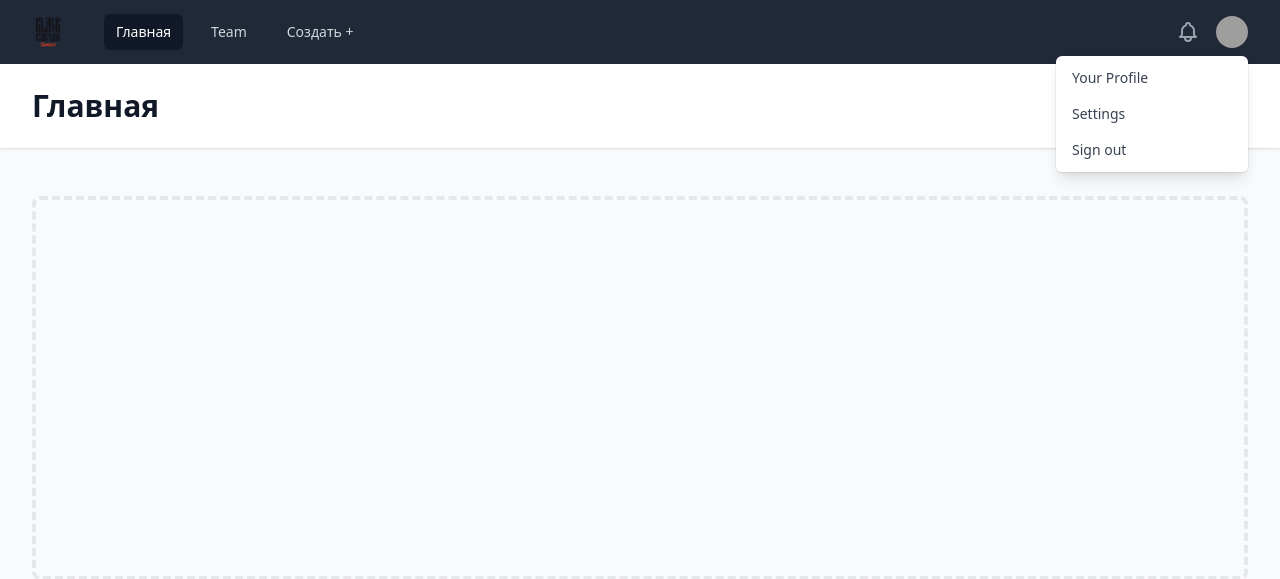
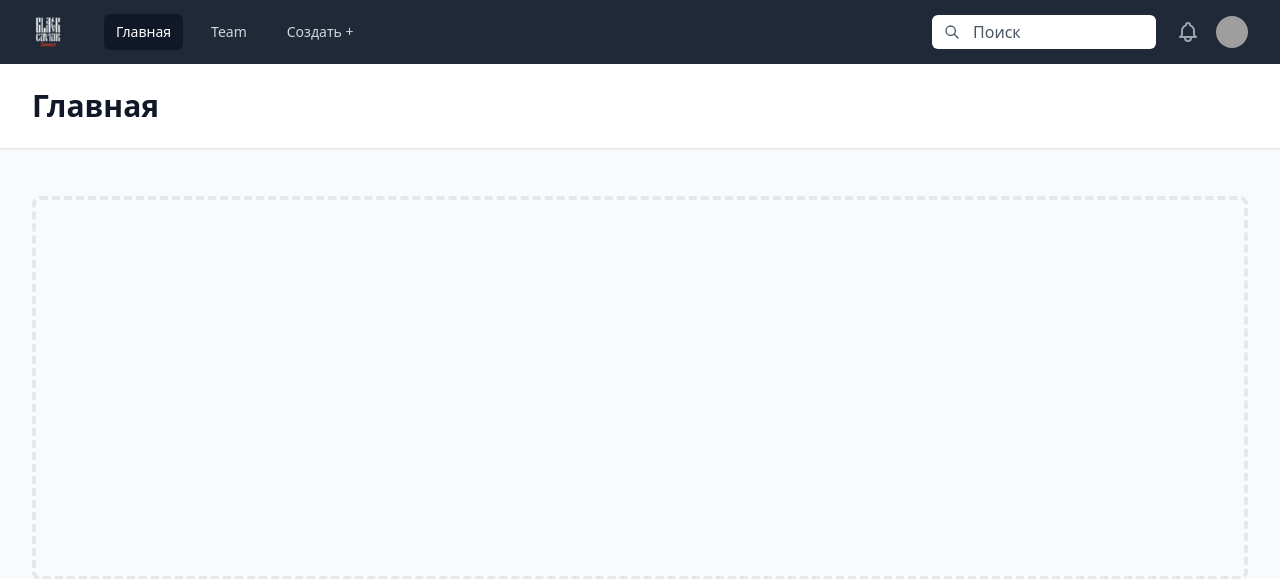
Before and after one commit to CrazyOlolosh/corporate-wiki, a Flask app: page / in a window 1280 px wide. Shown: the top 579 px of the page. Run offline with Flask 2, Linux system fonts and the light colour scheme; the visitor is signed in with stand-in values (Sample User, id 1); data comes from the database, SQL or seed files in the repository; some libraries are stand-ins or nearby versions; grey boxes are pictures that could not be loaded.

Commit message:
Update index.html

```diff
--- a/templates/index.html
+++ b/templates/index.html
@@ -13,35 +13,55 @@
                 <div class="flex items-center justify-between h-16">
                     <div class="flex items-center">
                         <div class="flex-shrink-0">
-                  <img class="h-8 w-8" src="./static/logo.png" alt="Workflow">
+                            <img class="h-8 w-8" src="./static/logo-w.png" alt="Workflow">
                         </div>
                         <div class="hidden md:block">
                             <div class="ml-10 flex items-baseline space-x-4">
                                 <!-- Current: "bg-gray-900 text-white", Default: "text-gray-300 hover:bg-gray-700 hover:text-white" -->
-                    <a href="#" class="bg-gray-900 text-white px-3 py-2 rounded-md text-sm font-medium" aria-current="page">Главная</a>
+                                <a href="./" class="bg-gray-900 text-white px-3 py-2 rounded-md text-sm font-medium"
+                                    aria-current="page">Главная</a>
 
-                    <a href="#" class="text-gray-300 hover:bg-gray-700 hover:text-white px-3 py-2 rounded-md text-sm font-medium">Team</a>
+                                <a href="#"
+                                    class="text-gray-300 hover:bg-gray-700 hover:text-white px-3 py-2 rounded-md text-sm font-medium">Team</a>
 
-                    <a href="#" class="text-gray-300 hover:bg-gray-700 hover:text-white px-3 py-2 rounded-md text-sm font-medium">Создать +</a>
+                                <a href="#"
+                                    class="text-gray-300 hover:bg-gray-700 hover:text-white px-3 py-2 rounded-md text-sm font-medium">Создать
+                                    +</a>
                             </div>
                         </div>
                     </div>
                     <div class="hidden md:block">
                         <div class="ml-4 flex items-center md:ml-6">
-                  <button type="button" class="bg-gray-800 p-1 rounded-full text-gray-400 hover:text-white focus:outline-none focus:ring-2 focus:ring-offset-2 focus:ring-offset-gray-800 focus:ring-white">
+                            <div class="relative mt-4 lg:mt-0 lg:mx-4">
+                                <span class="absolute inset-y-0 left-0 flex items-center pl-3">
+                                    <svg class="w-4 h-4 text-gray-600 dark:text-gray-300" viewBox="0 0 24 24" fill="none">
+                                        <path d="M21 21L15 15M17 10C17 13.866 13.866 17 10 17C6.13401 17 3 13.866 3 10C3 6.13401 6.13401 3 10 3C13.866 3 17 6.13401 17 10Z" stroke="currentColor" stroke-width="2" stroke-linecap="round" stroke-linejoin="round"></path>
+                                    </svg>
+                                </span>
+
+                                <input type="text" class="w-full py-1 pl-10 pr-4 text-gray-700 placeholder-gray-600 bg-white border-b border-gray-600 dark:placeholder-gray-300 dark:focus:border-gray-300 lg:w-56 lg:border-transparent dark:bg-gray-800 dark:text-gray-300 focus:outline-none focus:border-gray-600 rounded-md" placeholder="Поиск">
+                            </div>
+                            <button type="button"
+                                class="bg-gray-800 p-1 rounded-full text-gray-400 hover:text-white focus:outline-none focus:ring-2 focus:ring-offset-2 focus:ring-offset-gray-800 focus:ring-white">
                                 <span class="sr-only">View notifications</span>
                                 <!-- Heroicon name: outline/bell -->
-                    <svg class="h-6 w-6" xmlns="http://www.w3.org/2000/svg" fill="none" viewBox="0 0 24 24" stroke-width="2" stroke="currentColor" aria-hidden="true">
-                      <path stroke-linecap="round" stroke-linejoin="round" d="M15 17h5l-1.405-1.405A2.032 2.032 0 0118 14.158V11a6.002 6.002 0 00-4-5.659V5a2 2 0 10-4 0v.341C7.67 6.165 6 8.388 6 11v3.159c0 .538-.214 1.055-.595 1.436L4 17h5m6 0v1a3 3 0 11-6 0v-1m6 0H9" />
+                                <svg class="h-6 w-6" xmlns="http://www.w3.org/2000/svg" fill="none" viewBox="0 0 24 24"
+                                    stroke-width="2" stroke="currentColor" aria-hidden="true">
+                                    <path stroke-linecap="round" stroke-linejoin="round"
+                                        d="M15 17h5l-1.405-1.405A2.032 2.032 0 0118 14.158V11a6.002 6.002 0 00-4-5.659V5a2 2 0 10-4 0v.341C7.67 6.165 6 8.388 6 11v3.159c0 .538-.214 1.055-.595 1.436L4 17h5m6 0v1a3 3 0 11-6 0v-1m6 0H9" />
                                 </svg>
                             </button>
 
                             <!-- Profile dropdown -->
                             <div class="ml-3 relative">
                                 <div>
-                      <button type="button" class="max-w-xs bg-gray-800 rounded-full flex items-center text-sm focus:outline-none focus:ring-2 focus:ring-offset-2 focus:ring-offset-gray-800 focus:ring-white" id="user-menu-button" aria-expanded="false" aria-haspopup="true">
+                                    <button type="button" onclick="dropdownHandler(this)"
+                                        class="max-w-xs bg-gray-800 rounded-full flex items-center text-sm focus:outline-none focus:ring-2 focus:ring-offset-2 focus:ring-offset-gray-800 focus:ring-white"
+                                        id="user-menu-button" aria-expanded="false" aria-haspopup="true">
                                         <span class="sr-only">Open user menu</span>
-                        <img class="h-8 w-8 rounded-full" src="https://images.unsplash.com/photo-1472099645785-5658abf4ff4e?ixlib=rb-1.2.1&ixid=eyJhcHBfaWQiOjEyMDd9&auto=format&fit=facearea&facepad=2&w=256&h=256&q=80" alt="">
+                                        <img class="h-8 w-8 rounded-full"
+                                            src="https://images.unsplash.com/photo-1472099645785-5658abf4ff4e?ixlib=rb-1.2.1&ixid=eyJhcHBfaWQiOjEyMDd9&auto=format&fit=facearea&facepad=2&w=256&h=256&q=80"
+                                            alt="">
                                     </button>
                                 </div>
 
@@ -55,27 +75,35 @@
                         From: "transform opacity-100 scale-100"
                         To: "transform opacity-0 scale-95"
                     -->
-                    <div class="origin-top-right absolute right-0 mt-2 w-48 rounded-md shadow-lg py-1 bg-white ring-1 ring-black ring-opacity-5 focus:outline-none" role="menu" aria-orientation="vertical" aria-labelledby="user-menu-button" tabindex="-1">
+                                <div class="hidden origin-top-right absolute right-0 mt-2 w-48 rounded-md shadow-lg py-1 bg-white ring-1 ring-black ring-opacity-5 focus:outline-none"
+                                    role="menu" aria-orientation="vertical" aria-labelledby="user-menu-button"
+                                    tabindex="-1">
                                     <!-- Active: "bg-gray-100", Not Active: "" -->
-                      <a href="#" class="block px-4 py-2 text-sm text-gray-700" role="menuitem" tabindex="-1" id="user-menu-item-0">Your Profile</a>
+                                    <a href="#" class="block px-4 py-2 text-sm text-gray-700 hover:bg-gray-300"
+                                        role="menuitem" tabindex="-1" id="user-menu-item-0">Your Profile</a>
 
-                      <a href="#" class="block px-4 py-2 text-sm text-gray-700" role="menuitem" tabindex="-1" id="user-menu-item-1">Settings</a>
+                                    <a href="#" class="block px-4 py-2 text-sm text-gray-700 hover:bg-gray-300"
+                                        role="menuitem" tabindex="-1" id="user-menu-item-1">Settings</a>
 
-                      <a href="#" class="block px-4 py-2 text-sm text-gray-700" role="menuitem" tabindex="-1" id="user-menu-item-2">Sign out</a>
+                                    <a href="./logout" class="block px-4 py-2 text-sm text-gray-700 hover:bg-gray-300"
+                                        role="menuitem" tabindex="-1" id="user-menu-item-2">Sign out</a>
                                 </div>
                             </div>
                         </div>
                     </div>
                     <div class="-mr-2 flex md:hidden">
                         <!-- Mobile menu button -->
-                <button type="button" class="bg-gray-800 inline-flex items-center justify-center p-2 rounded-md text-gray-400 hover:text-white hover:bg-gray-700 focus:outline-none focus:ring-2 focus:ring-offset-2 focus:ring-offset-gray-800 focus:ring-white" aria-controls="mobile-menu" aria-expanded="false">
+                        <button type="button"
+                            class="bg-gray-800 inline-flex items-center justify-center p-2 rounded-md text-gray-400 hover:text-white hover:bg-gray-700 focus:outline-none focus:ring-2 focus:ring-offset-2 focus:ring-offset-gray-800 focus:ring-white"
+                            aria-controls="mobile-menu" aria-expanded="false">
                             <span class="sr-only">Open main menu</span>
                             <!--
                     Heroicon name: outline/menu
 
                     Menu open: "hidden", Menu closed: "block"
                   -->
-                  <svg class="block h-6 w-6" xmlns="http://www.w3.org/2000/svg" fill="none" viewBox="0 0 24 24" stroke-width="2" stroke="currentColor" aria-hidden="true">
+                            <svg class="block h-6 w-6" xmlns="http://www.w3.org/2000/svg" fill="none"
+                                viewBox="0 0 24 24" stroke-width="2" stroke="currentColor" aria-hidden="true">
                                 <path stroke-linecap="round" stroke-linejoin="round" d="M4 6h16M4 12h16M4 18h16" />
                             </svg>
                             <!--
@@ -83,7 +111,8 @@
 
                     Menu open: "block", Menu closed: "hidden"
                   -->
-                  <svg class="hidden h-6 w-6" xmlns="http://www.w3.org/2000/svg" fill="none" viewBox="0 0 24 24" stroke-width="2" stroke="currentColor" aria-hidden="true">
+                            <svg class="hidden h-6 w-6" xmlns="http://www.w3.org/2000/svg" fill="none"
+                                viewBox="0 0 24 24" stroke-width="2" stroke="currentColor" aria-hidden="true">
                                 <path stroke-linecap="round" stroke-linejoin="round" d="M6 18L18 6M6 6l12 12" />
                             </svg>
                         </button>
@@ -95,39 +124,49 @@
             <div class="md:hidden" id="mobile-menu">
                 <div class="px-2 pt-2 pb-3 space-y-1 sm:px-3">
                     <!-- Current: "bg-gray-900 text-white", Default: "text-gray-300 hover:bg-gray-700 hover:text-white" -->
-              <a href="#" class="bg-gray-900 text-white block px-3 py-2 rounded-md text-base font-medium" aria-current="page">Dashboard</a>
+                    <a href="#" class="bg-gray-900 text-white block px-3 py-2 rounded-md text-base font-medium"
+                        aria-current="page">Главная</a>
 
-              <a href="#" class="text-gray-300 hover:bg-gray-700 hover:text-white block px-3 py-2 rounded-md text-base font-medium">Team</a>
+                    <a href="#"
+                        class="text-gray-300 hover:bg-gray-700 hover:text-white block px-3 py-2 rounded-md text-base font-medium">Team</a>
 
-              <a href="#" class="text-gray-300 hover:bg-gray-700 hover:text-white block px-3 py-2 rounded-md text-base font-medium">Projects</a>
-
-              <a href="#" class="text-gray-300 hover:bg-gray-700 hover:text-white block px-3 py-2 rounded-md text-base font-medium">Calendar</a>
-
-              <a href="#" class="text-gray-300 hover:bg-gray-700 hover:text-white block px-3 py-2 rounded-md text-base font-medium">Reports</a>
+                    <a href="#"
+                        class="text-gray-300 hover:bg-gray-700 hover:text-white block px-3 py-2 rounded-md text-base font-medium">Создать
+                        +</a>
                 </div>
                 <div class="pt-4 pb-3 border-t border-gray-700">
                     <div class="flex items-center px-5">
                         <div class="flex-shrink-0">
-                  <img class="h-10 w-10 rounded-full" src="https://images.unsplash.com/photo-1472099645785-5658abf4ff4e?ixlib=rb-1.2.1&ixid=eyJhcHBfaWQiOjEyMDd9&auto=format&fit=facearea&facepad=2&w=256&h=256&q=80" alt="">
+                            <img class="h-10 w-10 rounded-full"
+                                src="https://images.unsplash.com/photo-1472099645785-5658abf4ff4e?ixlib=rb-1.2.1&ixid=eyJhcHBfaWQiOjEyMDd9&auto=format&fit=facearea&facepad=2&w=256&h=256&q=80"
+                                alt="">
                         </div>
                         <div class="ml-3">
-                  <div class="text-base font-medium leading-none text-white">Tom Cook</div>
-                  <div class="text-sm font-medium leading-none text-gray-400">tom@example.com</div>
+                            <div class="text-base font-medium leading-none text-white">{{current_user.username}}</div>
+                            <div class="text-sm font-medium leading-none text-gray-400">{{current_user.email}}</div>
                         </div>
-                <button type="button" class="ml-auto bg-gray-800 flex-shrink-0 p-1 rounded-full text-gray-400 hover:text-white focus:outline-none focus:ring-2 focus:ring-offset-2 focus:ring-offset-gray-800 focus:ring-white">
+                        <button type="button"
+                            class="ml-auto bg-gray-800 flex-shrink-0 p-1 rounded-full text-gray-400 hover:text-white focus:outline-none focus:ring-2 focus:ring-offset-2 focus:ring-offset-gray-800 focus:ring-white">
                             <span class="sr-only">View notifications</span>
                             <!-- Heroicon name: outline/bell -->
-                  <svg class="h-6 w-6" xmlns="http://www.w3.org/2000/svg" fill="none" viewBox="0 0 24 24" stroke-width="2" stroke="currentColor" aria-hidden="true">
-                    <path stroke-linecap="round" stroke-linejoin="round" d="M15 17h5l-1.405-1.405A2.032 2.032 0 0118 14.158V11a6.002 6.002 0 00-4-5.659V5a2 2 0 10-4 0v.341C7.67 6.165 6 8.388 6 11v3.159c0 .538-.214 1.055-.595 1.436L4 17h5m6 0v1a3 3 0 11-6 0v-1m6 0H9" />
+                            <svg class="h-6 w-6" xmlns="http://www.w3.org/2000/svg" fill="none" viewBox="0 0 24 24"
+                                stroke-width="2" stroke="currentColor" aria-hidden="true">
+                                <path stroke-linecap="round" stroke-linejoin="round"
+                                    d="M15 17h5l-1.405-1.405A2.032 2.032 0 0118 14.158V11a6.002 6.002 0 00-4-5.659V5a2 2 0 10-4 0v.341C7.67 6.165 6 8.388 6 11v3.159c0 .538-.214 1.055-.595 1.436L4 17h5m6 0v1a3 3 0 11-6 0v-1m6 0H9" />
                             </svg>
                         </button>
                     </div>
                     <div class="mt-3 px-2 space-y-1">
-                <a href="#" class="block px-3 py-2 rounded-md text-base font-medium text-gray-400 hover:text-white hover:bg-gray-700">Your Profile</a>
+                        <a href="#"
+                            class="block px-3 py-2 rounded-md text-base font-medium text-gray-400 hover:text-white hover:bg-gray-700">Your
+                            Profile</a>
 
-                <a href="#" class="block px-3 py-2 rounded-md text-base font-medium text-gray-400 hover:text-white hover:bg-gray-700">Settings</a>
+                        <a href="#"
+                            class="block px-3 py-2 rounded-md text-base font-medium text-gray-400 hover:text-white hover:bg-gray-700">Settings</a>
 
-                <a href="#" class="block px-3 py-2 rounded-md text-base font-medium text-gray-400 hover:text-white hover:bg-gray-700">Sign out</a>
+                        <a href="./logout"
+                            class="block px-3 py-2 rounded-md text-base font-medium text-gray-400 hover:text-white hover:bg-gray-700">Sign
+                            out</a>
                     </div>
                 </div>
             </div>
@@ -148,15 +187,21 @@
             </div>
         </main>
     </div>
-
+    <script>
+        function dropdownHandler(element) {
+            let single = $(element).closest("div").next();
+            $(single).toggleClass("hidden");
+        }
+    </script>
     {% else %}
 
-    <div class="hero min-h-screen" style="background-image: url(https://api.lorem.space/image/fashion?w=1000&h=800);">
+    <div class="hero min-h-screen" style="background-image: url(https://api.lorem.space/image/house?w=1000&h=800);">
         <div class="hero-overlay bg-opacity-60"></div>
         <div class="hero-content text-center text-neutral-content">
             <div class="max-w-md">
                 <h1 class="mb-5 text-5xl font-bold">Kind of Confluence</h1>
-            <p class="mb-5">Provident cupiditate voluptatem et in. Quaerat fugiat ut assumenda excepturi exercitationem quasi. In deleniti eaque aut repudiandae et a id nisi.</p>
+                <p class="mb-5">Provident cupiditate voluptatem et in. Quaerat fugiat ut assumenda excepturi
+                    exercitationem quasi. In deleniti eaque aut repudiandae et a id nisi.</p>
                 <a class="btn btn-primary" href="{{url_for('login')}}">Sign in</a>
             </div>
         </div>
```
Lines whose indentation alone changed are shown as unchanged.
